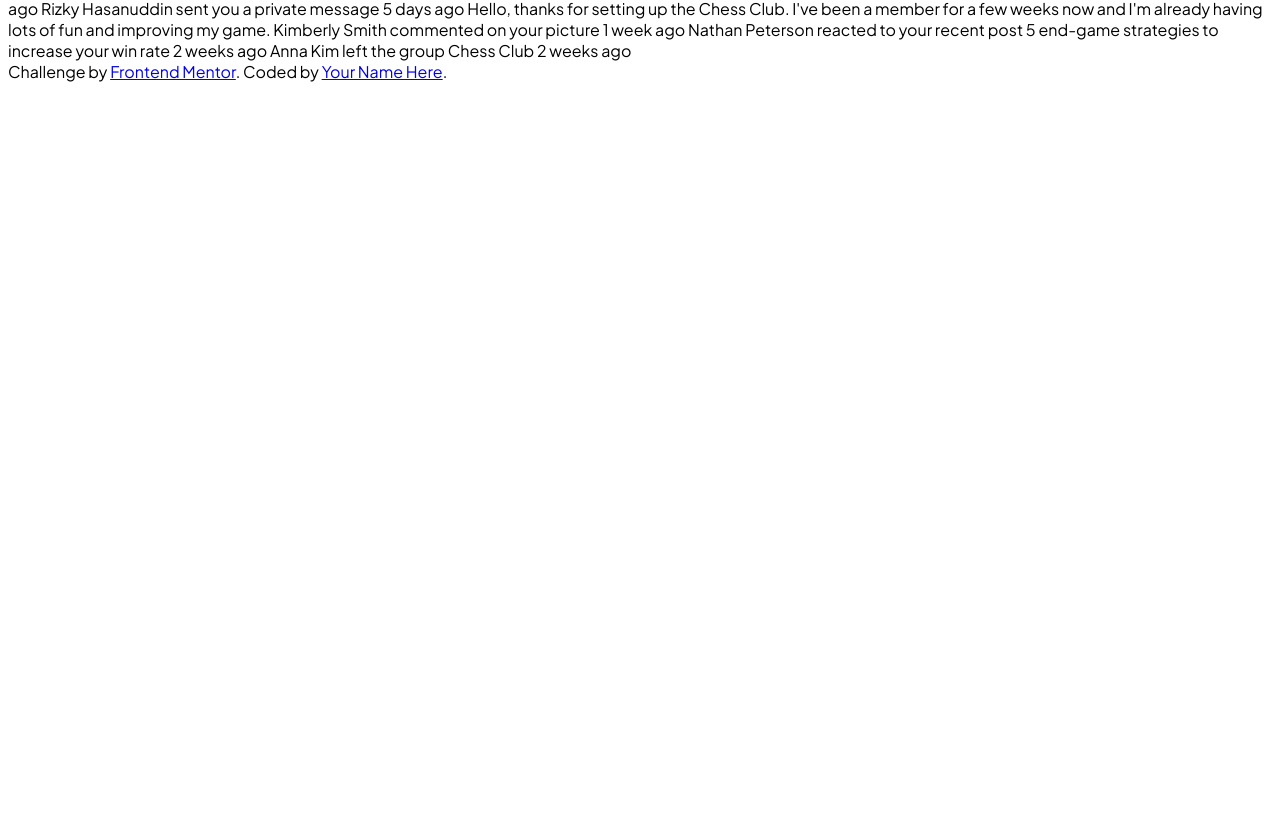
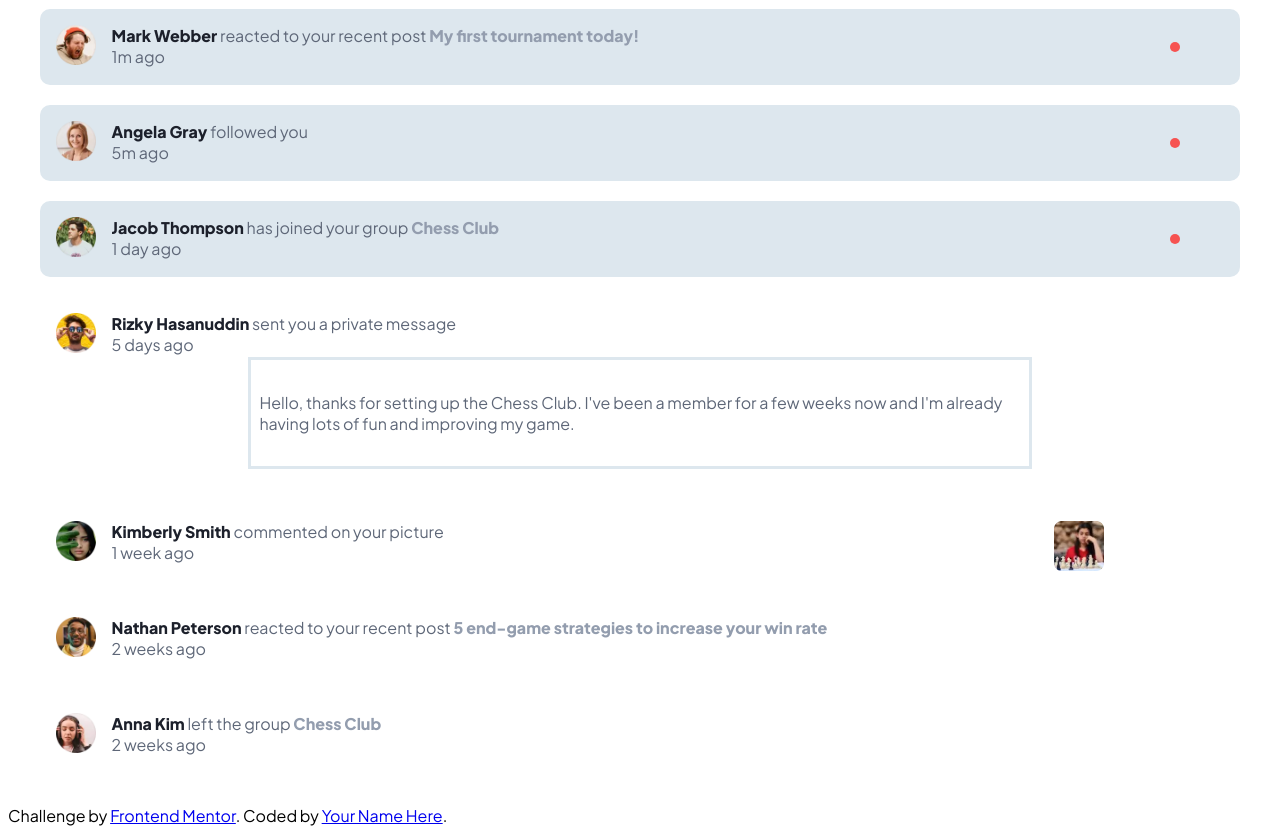
Before and after one commit to ilvdrskn/project20, a plain HTML site: page index.html in a window 1280 px wide. Shown: the part 61-895 px from the top of the page. Before the commit the page ends 800 px from the top, so only its background shows below. Drawn offline with Linux system fonts and the light colour scheme.

Commit message:
finished challenge

```diff
--- a/code.js
+++ b/code.js
@@ -0,0 +1,21 @@
+window.onload = function() {
+    let number = document.getElementsByClassName("notificNumber")[0];
+    let notif = document.getElementsByClassName("notification");
+    document.getElementsByClassName("main-action")[0].onclick = function() {
+        for (let i = 0; i < notif.length; i++) {
+            notif[i].classList.remove("new");
+        }
+
+        number.innerHTML = "0";
+    }
+
+    for (let i = 0; i < notif.length; i++) {
+        if (notif[i].classList.contains("new")) {
+            notif[i].onclick = function() {
+                this.classList.remove("new");
+                number.innerHTML--;
+            }
+
+        }
+    }
+}
--- a/index.html
+++ b/index.html
@@ -15,7 +15,7 @@
     <h2 class="notific">
       Notifications
       <div class="notificNumber">
-        0
+        3
       </div>
     </h2>
 
@@ -24,28 +24,95 @@
     </div>
   </header>
 
-    Mark Webber reacted to your recent post My first tournament today!
+  <main class="container">
+    <div class="notification new">
+      <div class="avatar">
+        <img src="./assets/images/avatar-mark-webber.webp" alt="Mark Webber">
+      </div>
+      <p class="text">
+        <span class="name">Mark Webber</span> reacted to your recent post <span class="event">My first tournament today!</span><br>
         1m ago
+      </p>
+      <div class="mark"></div>
+    </div>
 
-    Angela Gray followed you
+    <div class="notification new">
+      <div class="avatar">
+        <img src="./assets/images/avatar-angela-gray.webp" alt="Angela Gray">
+      </div>
+      <p class="text">
+        <span class="name">Angela Gray</span> followed you<br>
         5m ago
+      </p>
+      <div class="mark"></div>
+    </div>
 
-    Jacob Thompson has joined your group Chess Club
+    <div class="notification new">
+      <div class="avatar">
+        <img src="./assets/images/avatar-jacob-thompson.webp" alt="Angela Gray">
+      </div>
+      <p class="text">
+        <span class="name">Jacob Thompson</span> has joined your group <span class="event">Chess Club</span><br>
         1 day ago
+      </p>
+      <div class="mark"></div>
+    </div>
 
-    Rizky Hasanuddin sent you a private message
+    <div class="notification">
+      <div class="avatar">
+        <img src="./assets/images/avatar-rizky-hasanuddin.webp" alt="Angela Gray">
+      </div>
+      <p class="text">
+        <span class="name">Rizky Hasanuddin</span> sent you a private message<br>
         5 days ago
+      </p>
+
+      <div class="message">
         Hello, thanks for setting up the Chess Club. I've been a member for a few weeks now and
         I'm already having lots of fun and improving my game.
+      </div>
+      <div class="mark"></div>
+    </div>
 
-    Kimberly Smith commented on your picture
+    <div class="notification">
+      <div class="avatar">
+        <img src="./assets/images/avatar-kimberly-smith.webp" alt="Angela Gray">
+      </div>
+      <p class="text">
+        <span class="name">Kimberly Smith</span> commented on your picture<br>
         1 week ago
+      </p>
 
-    Nathan Peterson reacted to your recent post 5 end-game strategies to increase your win rate
+      <div class="picture">
+        <img src="./assets/images/image-chess.webp" alt="chess">
+      </div>
+      <div class="mark"></div>
+    </div>
+
+    <div class="notification">
+      <div class="avatar">
+        <img src="./assets/images/avatar-nathan-peterson.webp" alt="Angela Gray">
+      </div>
+      <p class="text">
+        <span class="name">Nathan Peterson</span> reacted to your recent post
+        <span class="event">5 end-game strategies to increase your win rate</span><br>
         2 weeks ago
+      </p>
+      <div class="mark"></div>
+    </div>
 
-    Anna Kim left the group Chess Club
+    <div class="notification">
+      <div class="avatar">
+        <img src="./assets/images/avatar-anna-kim.webp" alt="Angela Gray">
+      </div>
+      <p class="text">
+        <span class="name">Anna Kim</span> left the group
+        <span class="event">Chess Club</span><br>
         2 weeks ago
+      </p>
+      <div class="mark"></div>
+    </div>
+  </main>
 
   <footer>
     <div class="attribution">
--- a/style.css
+++ b/style.css
@@ -18,6 +18,11 @@
     src: url("./assets/fonts/PlusJakartaSans-VariableFont_wght.ttf");
 }
 
+@font-face {
+    font-family: PlusBold;
+    src: url("./assets/fonts/static/PlusJakartaSans-ExtraBold.ttf");
+}
+
 * {
     box-sizing: border-box;
     margin: 0; padding: 0;
@@ -30,6 +35,7 @@ body {
 
 .main {
     padding: .5em;
+    min-width: 350px;
 }
 
 .container {
@@ -38,8 +44,128 @@ body {
 
 header.container {
     justify-content: space-between;
+    padding: 1em .1em;
+}
+
+h2.notific{
+    font-family: PlusBold;
 }
 
 .notificNumber {
     display: inline-block;
+    padding: 0em .5em;
+    background-color: var(--Blue);
+    color: var(--White);
+    border-radius: 10%;
 }
+
+.main-action {
+    font-size: .8em;
+    color: var(--Grayishblue);
+}
+
+.main-action:hover {
+    cursor: pointer;
+    color: var(--Blue);
+    text-decoration: underline;
+}
+
+main.container {
+    flex-direction: column;
+    gap: 20px;
+    margin-bottom: 2em;
+}
+
+.notification {
+    display: flex;
+    flex-wrap: wrap;
+    color: var(--darkgrayishblue);
+    padding: 1em;
+    width: 95%;
+    margin: 0 auto;
+    position: relative;
+}
+
+.new {
+    background-color: var(--Lightgrayishblue2);
+    border-radius: 10px;
+}
+
+img {
+    width: 40px;
+    height: 40px;
+    margin-right: 1em;
+}
+
+.name {
+    color: var(--Verydarkblue);
+    font-family: PlusBold;
+}
+
+.event {
+    color: var(--Grayishblue);
+    font-family: PlusBold;
+}
+
+.event:hover, .name:hover {
+    color: var(--Blue);
+    cursor: pointer;
+}
+
+.mark {
+    background-color: var(--Red);
+    border-radius: 50%;
+    width: 10px;
+    height: 10px;
+    align-self: center;
+    position: absolute;
+    right: 5%;
+    display: none;
+}
+
+.new .mark {
+    display: block;
+}
+
+.new:hover {
+    cursor: pointer;
+}
+
+.message {
+    align-self: flex-end;
+    margin: 0 auto;
+    width: 67%;
+    padding: 2em .5em;
+    border: 3px solid var(--Lightgrayishblue2);
+
+}
+
+.text {
+    width: 70%;
+}
+
+.message:hover {
+    background-color: var(--Lightgrayishblue2);
+    cursor: pointer;
+}
+
+img[alt=chess] {
+    position: absolute;
+    right: 10%;
+    width: 50px;
+    height: 50px;
+}
+
+img[alt=chess]:hover {
+    cursor: pointer;
+}
+@media screen and (max-width: 600px) {
+    body {
+        font-size: 10px;
+    }
+
+    img[alt=chess] {
+        width: 40px;
+        height: 40px;
+    }
+}
```
Lines whose indentation alone changed are shown as unchanged.
